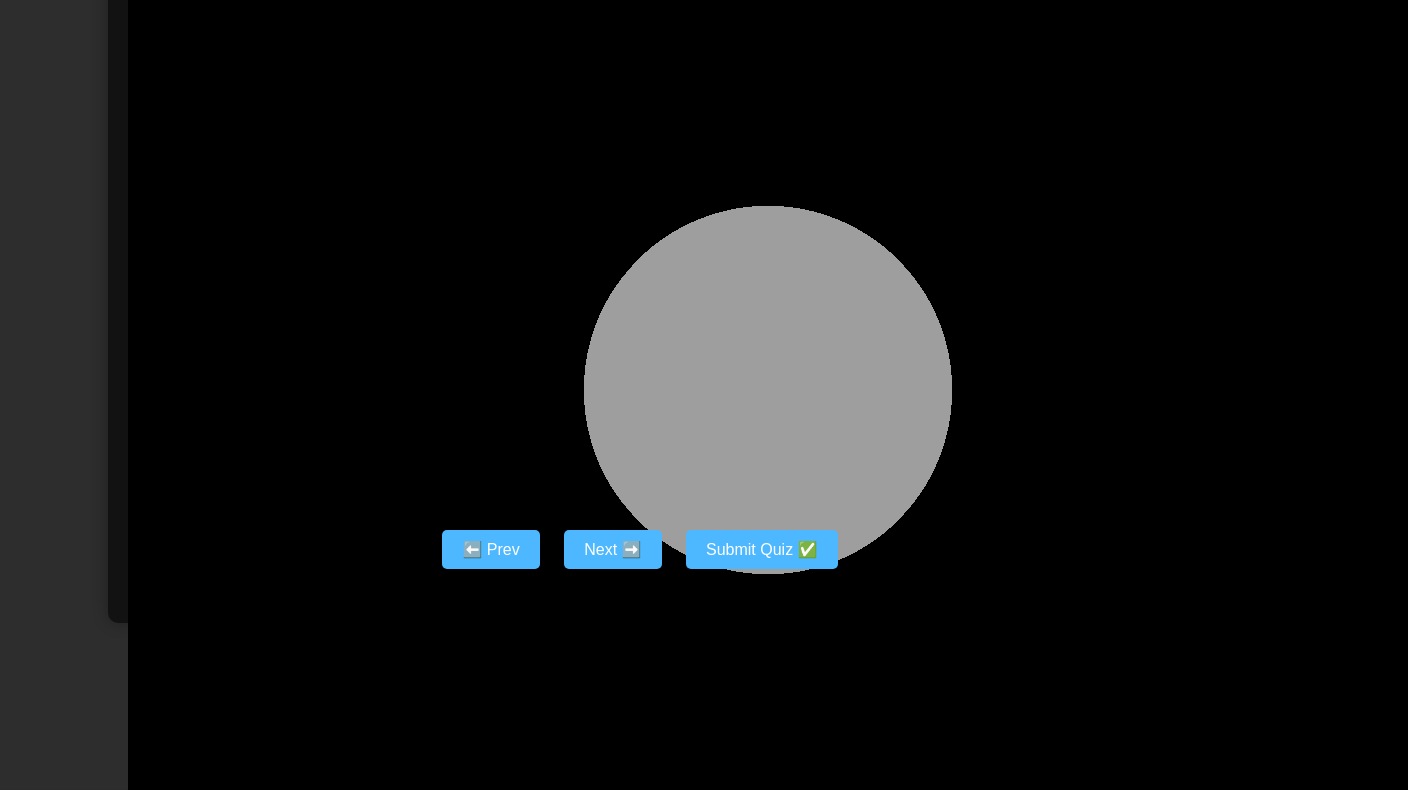
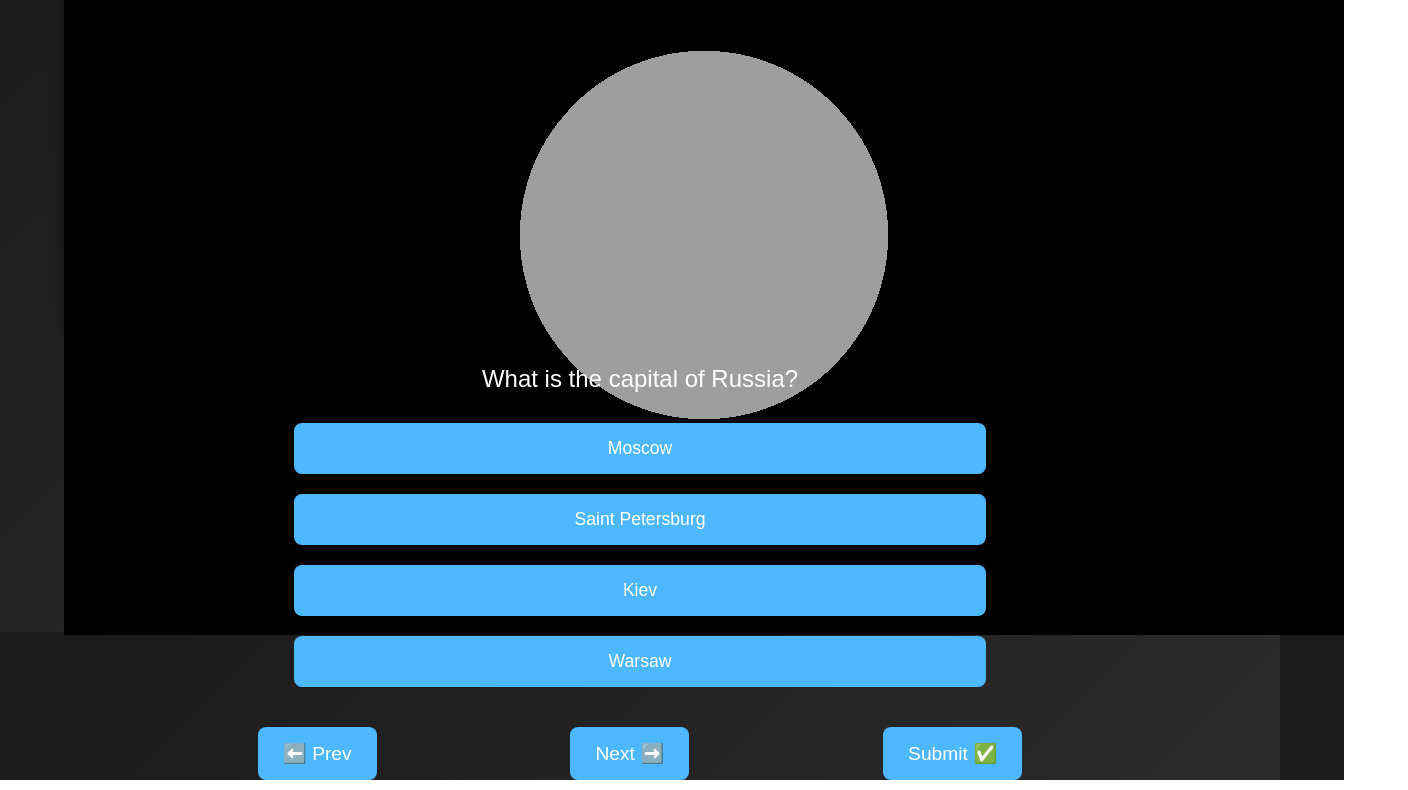
Before and after one commit to Stanley0108/personal-project, a plain HTML site: page index.html in a window 1280 px wide. Shown: the part 168-958 px from the top of the page, 1408 px wide, since content can reach past the window. Drawn offline with nearby package versions, Linux system fonts and the light colour scheme.

Commit message:
rename file 3

```diff
--- a/index.html
+++ b/index.html
@@ -10,31 +10,25 @@
   <script defer src="script.js"></script>
 </head>
 <body>
-  <div class="glass-container">
+  <div class="main-container">
     <header>
       <h1>🌍 GeoMaster: <span>Europe & Russia</span></h1>
-      <div class="filters">
-        <!-- Filters, buttons etc. -->
-      </div>
+      <p class="intro-text">Challenge yourself with a fun and interactive geography quiz!</p>
     </header>
 
-    <!-- Globe Section -->
-    <div id="globe-container" style="width: 100%; height: 500px; margin-top: 20px;"></div>
+    <!-- 3D Globe Section -->
+    <div id="globe-container"></div>
 
     <!-- Quiz Section -->
-    <div id="quiz-wrapper"></div>
+    <div id="quiz-container">
+      <!-- Quiz questions will be dynamically inserted here -->
+    </div>
 
-    <footer>
-      <button id="prev-btn" onclick="changePage(-1)">⬅️ Prev</button>
-      <button id="next-btn" onclick="changePage(1)">Next ➡️</button>
-      <button id="submit-btn" onclick="submitQuiz()">Submit Quiz ✅</button>
-      <p id="score-display"></p>
-    </footer>
+    <div class="navigation">
+      <button class="nav-btn" id="prev-btn" onclick="changePage(-1)">⬅️ Prev</button>
+      <button class="nav-btn" id="next-btn" onclick="changePage(1)">Next ➡️</button>
+      <button class="nav-btn" id="submit-btn" onclick="submitQuiz()">Submit ✅</button>
+    </div>
   </div>
-
-  <!-- Add Three.js script here -->
-  <script src="https://cdnjs.cloudflare.com/ajax/libs/three.js/r128/three.min.js"></script>
-  <script src="https://cdnjs.cloudflare.com/ajax/libs/three.js/r128/controls/OrbitControls.js"></script>
-  <script defer src="script.js"></script>
 </body>
 </html>
--- a/script.js
+++ b/script.js
@@ -1,12 +1,76 @@
 let allQuestions = [
-  // Your quiz questions go here...
+  {
+    question: "What is the capital of Russia?",
+    options: ["Moscow", "Saint Petersburg", "Kiev", "Warsaw"],
+    answer: "Moscow"
+  },
+  {
+    question: "Which country is known as the 'Land of the Midnight Sun'?",
+    options: ["Norway", "Russia", "Finland", "Sweden"],
+    answer: "Norway"
+  },
+  {
+    question: "What is the longest river in Europe?",
+    options: ["Volga", "Danube", "Rhine", "Elbe"],
+    answer: "Volga"
+  },
+  {
+    question: "Which of the following is a Baltic state?",
+    options: ["Estonia", "Poland", "Norway", "Ireland"],
+    answer: "Estonia"
+  },
+  {
+    question: "Which mountain range separates Europe from Asia?",
+    options: ["Ural Mountains", "Carpathians", "Alps", "Pyrenees"],
+    answer: "Ural Mountains"
+  }
 ];
 
 let currentPage = 0;
-let score = 0;
-let totalQuestions = allQuestions.length;
 
-// Initialize the globe
+function renderQuestions() {
+  const quizContainer = document.getElementById("quiz-container");
+  quizContainer.innerHTML = '';
+
+  const currentQuestion = allQuestions[currentPage];
+
+  const questionText = document.createElement('div');
+  questionText.classList.add('quiz-question');
+  questionText.textContent = currentQuestion.question;
+
+  const optionsContainer = document.createElement('div');
+  optionsContainer.classList.add('quiz-options');
+
+  currentQuestion.options.forEach(option => {
+    const optionButton = document.createElement('button');
+    optionButton.textContent = option;
+    optionButton.onclick = () => checkAnswer(option, currentQuestion.answer);
+    optionsContainer.appendChild(optionButton);
+  });
+
+  quizContainer.appendChild(questionText);
+  quizContainer.appendChild(optionsContainer);
+}
+
+function checkAnswer(selected, correctAnswer) {
+  if (selected === correctAnswer) {
+    alert("Correct!");
+  } else {
+    alert("Wrong answer. Try again!");
+  }
+
+  changePage(1); // Move to the next question
+}
+
+function changePage(direction) {
+  currentPage += direction;
+
+  if (currentPage < 0) currentPage = 0;
+  if (currentPage >= allQuestions.length) currentPage = allQuestions.length - 1;
+
+  renderQuestions(); // Re-render the current question
+}
+
 function initGlobe() {
   const scene = new THREE.Scene();
   const camera = new THREE.PerspectiveCamera(75, window.innerWidth / window.innerHeight, 0.1, 1000);
@@ -37,23 +101,6 @@ function initGlobe() {
   animate();
 }
 
-function renderQuestions() {
-  // Add code to render your quiz questions dynamically here.
-}
-
-function changePage(direction) {
-  currentPage += direction;
-  if (currentPage < 0) currentPage = 0;
-  if (currentPage >= totalQuestions) currentPage = totalQuestions - 1;
-
-  renderQuestions(); // Render the questions for the new page
-}
-
-function submitQuiz() {
-  // Logic to calculate score here
-  alert(`Your score is: ${score}`);
-}
-
 window.onload = () => {
   initGlobe(); // Initialize the globe on page load
   renderQuestions(); // Initialize the quiz questions
--- a/style.css
+++ b/style.css
@@ -1,76 +1,96 @@
+/* General body styling */
 body {
-  font-family: Arial, sans-serif;
-  background-color: #2d2d2d;
-  color: #f0f0f0;
+  font-family: 'Arial', sans-serif;
   margin: 0;
   padding: 0;
+  background: linear-gradient(135deg, #1a1a1a, #333);
   display: flex;
   justify-content: center;
   align-items: center;
   height: 100vh;
+  color: #fff;
   flex-direction: column;
 }
 
-.glass-container {
-  background: rgba(0, 0, 0, 0.6);
-  padding: 20px;
-  border-radius: 10px;
-  box-shadow: 0 0 15px rgba(0, 0, 0, 0.3);
-  width: 80%;
+/* Main container */
+.main-container {
+  width: 90%;
   max-width: 1200px;
   text-align: center;
 }
 
+/* Header */
 header h1 {
   font-size: 3rem;
-  color: #fff;
-  margin-bottom: 20px;
+  color: #4db8ff;
+  margin-bottom: 10px;
+  letter-spacing: 1px;
 }
 
 header h1 span {
-  color: #4db8ff;
+  color: #fff;
 }
 
-.filters {
-  display: flex;
-  justify-content: center;
-  margin-bottom: 20px;
+.intro-text {
+  font-size: 1.2rem;
+  color: #ddd;
+  margin-top: 10px;
 }
 
-footer {
+/* 3D Globe Section */
+#globe-container {
+  width: 100%;
+  height: 500px;
+  margin-top: 30px;
+  border-radius: 15px;
+  box-shadow: 0 5px 15px rgba(0, 0, 0, 0.4);
+}
+
+/* Quiz Section */
+#quiz-container {
   margin-top: 30px;
 }
 
-footer button {
-  padding: 10px 20px;
+.quiz-question {
+  font-size: 1.5rem;
+  margin: 20px 0;
+}
+
+.quiz-options button {
   background-color: #4db8ff;
+  padding: 15px;
+  margin: 10px 0;
   border: none;
   color: #fff;
-  font-size: 1rem;
-  border-radius: 5px;
+  font-size: 1.1rem;
+  width: 60%;
   cursor: pointer;
-  margin: 10px;
+  border-radius: 8px;
+  transition: background-color 0.3s ease;
 }
 
-footer button:hover {
+.quiz-options button:hover {
   background-color: #3a99cc;
 }
 
-#globe-container {
-  width: 100%;
-  height: 500px;
-  margin-top: 20px;
+/* Navigation Buttons */
+.navigation {
+  display: flex;
+  justify-content: space-evenly;
+  margin-top: 30px;
 }
 
-#quiz-wrapper {
-  margin-top: 20px;
+.nav-btn {
+  background-color: #4db8ff;
+  padding: 15px 25px;
+  font-size: 1.2rem;
+  color: #fff;
+  border: none;
+  border-radius: 8px;
+  cursor: pointer;
+  transition: background-color 0.3s ease;
 }
 
-#score-display {
-  font-size: 1.5rem;
-  margin-top: 20px;
+.nav-btn:hover {
+  background-color: #3a99cc;
 }
-
-#prev-btn, #next-btn {
-  margin: 10px;
-}
```
